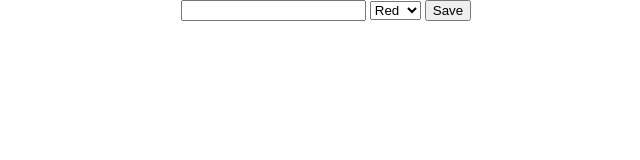
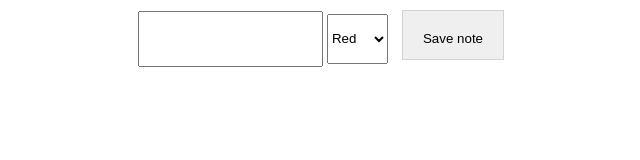
Before and after one commit to martin-banks/GeneralAssembly-js1, a plain HTML site: page homework/05-stickies/index.html in a window 1280 px wide. Shown: the whole page, without its empty margins (314-954 px from the left). Drawn offline with Linux system fonts and the light colour scheme.

Commit message:
fix button and enter refresh bug

```diff
--- a/homework/05-stickies/index.html
+++ b/homework/05-stickies/index.html
@@ -6,11 +6,14 @@
 		margin: 0;
 		height: 100%;
 		width: 100%;
+		text-align: center;
 	}
 	.container {
 		display: flex;
 		justify-content: space-around;
 		flex-wrap: wrap;
+		height: 50px;
+		margin-top: 20px;
 	}
 	.box {
 		padding: 1em;
@@ -22,25 +25,39 @@
 		line-height: 2em;
 		font-weight: bold;
 	}
+	#clicker {
+		padding: 20px;
+		border: solid 1px lightgrey;
+		margin: 10px;
+	}
+	#clicker:hover {
+		background-color: rgba(200,230,255,0.5);
+	}
+	#clicker, input, select {
+		display: inline-flex;
+		height: 50px;
+	}
 	</style>
 
 </head>
 <body>
 
+<form>
+	<input class="noteText" type="text" name="note">
+	<select id="colourPick">
+		<option value="red">Red</option>
+		<option value="lughtblue">Blue</option>
+		<option value="gold">Yellow</option>
+		<option value="lightgrey">Grey</option>
+	</select>
+	<button type="button" id="clicker">Save note</button>
+</form>
+
 
 	<div class="container">
-	<form>
-		<input class="noteText" type="text" name="note">
 
-		<select id="colourPick">
-			<option value="red">Red</option>
-			<option value="lughtblue">Blue</option>
-			<option value="gold">Yello</option>
-			<option value="lightgrey">Grey</option>
-		</select>
 
-		<button id="clicker">Save</button>
-	</form>
+
 	</div>
 	<!-- js -->
 	<script src="app.js"></script>
@@ -65,18 +82,25 @@
 
 				$get('.container').appendChild(template);
 				$get('.noteText').value = '';
-				$get('.noteColor').value = '';
-				return false
 			} else {
-				console.log('no note!');
+				alert('no note!');
 			}
 		};
 
+		$get('.noteText').onkeypress = function(event){
+			if (event === 13){
+				event.preventDefault();
+				createNote(noteColor(), noteText());
+			}
+		}
 
 		$get('#clicker').onclick = function(){
+			//preventDefault()
+			console.log('click')
 			createNote(noteColor(), noteText());
-			return false
 		}
+
+
 
 	</script>
 </body>
```
Also changed, not shown: 1 other file.
